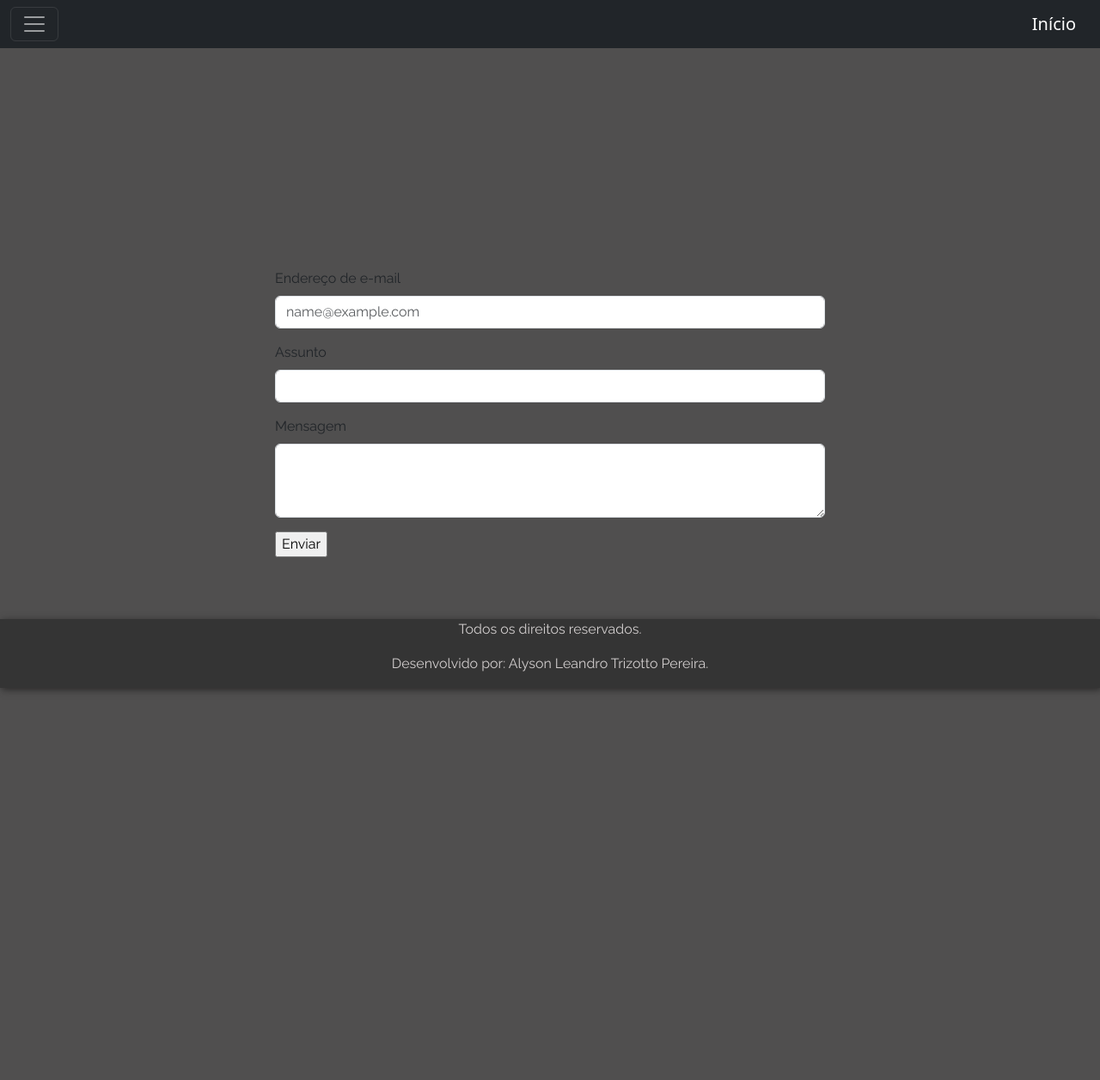
After one commit to AlysonTrizotto/portifolio, a PHP site: page /src/view/form.php in a window 1280 px wide. The commit adds this page. Shown: the whole page at 86% size. Run offline with PHP 8.4, Linux system fonts and the light colour scheme.

Commit message:
SendMail
conserto de bug ao enviar e-mail

```diff
--- a/index.php
+++ b/index.php
@@ -1,8 +1,8 @@
 <?php
 declare(strict_types=1);
 
-require_once __DIR__ . './src/vendor/autoload.php';
+require_once __DIR__ . "/src/vendor/autoload.php";
 
-require_once "./src/view/home.php";
+require_once __DIR__ . "/src/view/home.php";
 
 ?>
--- /dev/null
+++ b/src/view/css/form.css
@@ -0,0 +1,115 @@
+@import url(https://fonts.googleapis.com/css?family=Raleway);
+html{
+    overflow-y: scroll;
+    scroll-snap-type: mandatory;
+}
+
+body {
+    margin: 0;
+    padding: 0;
+    font-family: sans-serif;
+    background: url() no-repeat;
+    background-size: cover;
+
+    font-family: Raleway;
+    box-shadow: 2px 2px 8px rgb(40, 39, 39);
+    background: #636363;
+    height: 100%;
+    width: 100%;
+}
+
+
+footer{
+    position: fixed;
+    left: 0;
+    bottom: 0;
+    width: 100%;
+    height: 80px;
+
+    text-align: center;
+    font-family: Raleway;
+
+    box-shadow: 2px 2px 8px rgb(40, 39, 39);
+    background: #343434;
+}
+
+
+.footer-text{
+    color:rgb(209, 205, 205)
+}
+
+
+::-webkit-scrollbar {
+    width: 8px; /* Scrollbar Thickness */
+    height:15px;
+}
+::-webkit-scrollbar-thumb {
+    background: #22514A;
+}
+::-webkit-scrollbar-track {
+    background: #ffffff; /* Background Color */
+}
+
+
+@media only screen and (max-width: 600px) {
+    .body{
+        flex: 0 0 100%;
+        height: 600px;
+    }
+}
+
+
+@media only screen and (min-width: 600px) {
+    .body{
+        flex: 0 0 100%;
+        height: 600px;
+    }
+}
+
+
+@media only screen and (min-width: 768px) {
+    .body{
+        flex: 0 0 100%;
+        height: 768px;
+    }
+}
+
+
+@media only screen and (min-width: 992px) {
+    .body{
+        flex: 0 0 100%;
+        height: 992px;
+    }
+}
+
+@media only screen and (min-width: 1120px) {
+    .body{
+        flex: 0 0 100%;
+        height: 1120px;
+    }
+}
+
+
+@media only screen and (min-width: 1200px) {
+    .body{
+        flex: 0 0 100%;
+        height: 1200px;
+    }
+}
+
+.body{
+    font-family: Raleway;
+    box-shadow: 2px 2px 8px rgb(40, 39, 39);
+    background: #504f4f;
+
+    display: flex;
+    flex-direction: row;
+    justify-content: center;
+
+}
+
+.body-form{
+    margin-top: 20%;
+    height: 50%;
+    width: 50%;
+}
--- a/src/view/footer.php
+++ b/src/view/footer.php
@@ -1,6 +1,7 @@
 <footer>
   <div>
-    <p>Todos os direitos reservados.</p>
-    <p>Desenvolvido por: Alyson Leandro Trizotto Pereira.</p>
+    <p class="footer-text">Todos os direitos reservados.</p>
+    <p class="footer-text">Desenvolvido por: Alyson Leandro Trizotto Pereira.</p>
   </div>
+  <script src="https://cdn.jsdelivr.net/npm/bootstrap@5.3.0-alpha1/dist/js/bootstrap.bundle.min.js" integrity="sha384-w76AqPfDkMBDXo30jS1Sgez6pr3x5MlQ1ZAGC+nuZB+EYdgRZgiwxhTBTkF7CXvN" crossorigin="anonymous"></script>
 </footer>
--- /dev/null
+++ b/src/view/form.php
@@ -0,0 +1,40 @@
+<!DOCTYPE html>
+<html lang="pt">
+    <head>
+        <meta charset="UTF-8">
+        <meta name="viewport" content="width=device-width, initial-scale=1">
+        <meta http-equiv="X-UA-Compatible" content="ie=edge">
+        <link rel="stylesheet" href="../../src/view/css/form.css">
+        <link href="https://cdn.jsdelivr.net/npm/bootstrap@5.3.0-alpha1/dist/css/bootstrap.min.css" rel="stylesheet" integrity="sha384-GLhlTQ8iRABdZLl6O3oVMWSktQOp6b7In1Zl3/Jr59b6EGGoI1aFkw7cmDA6j6gD" crossorigin="anonymous">
+        <title>Alyson Trizotto</title>
+    </head>
+    <body>
+        <?php
+            $vendor = dirname(__DIR__);
+            include_once $vendor . DIRECTORY_SEPARATOR . "view" . DIRECTORY_SEPARATOR .  "nav.php";
+        ?>
+        <div class="body">
+            <div class="body-form">
+                <form action="../../src/controller/sendMail.php" method="POST">
+                    <div class="mb-3">
+                        <label for="exampleFormControlInput1" class="form-label">Endereço de e-mail</label>
+                        <input name="email" type="email" class="form-control" id="exampleFormControlInput1" placeholder="name@example.com">
+                    </div>
+                    <div class="mb-3">
+                        <label for="exampleFormControlInput1" class="form-label">Assunto</label>
+                        <input name="assunto" class="form-control" id="exampleFormControlTInput1" rows="3"></textarea>
+                    </div>
+                    <div class="mb-3">
+                        <label for="exampleFormControlTextarea1" class="form-label">Mensagem</label>
+                        <textarea name="mensagem" class="form-control" id="exampleFormControlTextarea1" rows="3"></textarea>
+                    </div>
+                    <input class="button" type="submit" name="send-mail" value="Enviar">
+                </form>
+            </div>
+        </div>
+    </body>
+    <?php
+            $vendor = dirname(__DIR__);
+            include_once $vendor . DIRECTORY_SEPARATOR . "view" . DIRECTORY_SEPARATOR . "footer.php";
+    ?>
+</html>
--- a/src/view/nav.php
+++ b/src/view/nav.php
@@ -1,8 +1,25 @@
-<div class="container">
-    <nav id="nav">
-        <a class="menu" href="#">Home</a>
-        <a class="menu" href="#">Sobre</a>
-        <a class="menu" href="#">Blog</a>
-        <a class="menu" href="#">Contato</a>
-    </nav>
-</div>
+<nav class="navbar navbar-dark bg-dark">
+  <div class="container-fluid">
+    <button class="navbar-toggler" type="button" data-bs-toggle="collapse" data-bs-target="#navbarTogglerDemo03" aria-controls="navbarTogglerDemo03" aria-expanded="false" aria-label="Toggle navigation">
+      <span class="navbar-toggler-icon"></span>
+    </button>
+    <a class="navbar-brand" href="../../src/view/home.php">Início</a>
+    <div class="collapse navbar-collapse" id="navbarTogglerDemo03">
+      <ul class="navbar-nav me-auto mb-2 mb-lg-0">
+        <li class="nav-item">
+          <a class="nav-link active" aria-current="page" href="#">Conteúdo</a>
+        </li>
+        <li class="nav-item">
+          <a class="nav-link" href="../../src/view/form.php">Contato</a>
+        </li>
+        <li class="nav-item">
+          <a class="nav-link">Sobre mim</a>
+        </li>
+      </ul>
+      <form class="d-flex" role="search">
+        <input class="form-control me-2" type="search" placeholder="Pesquisar" aria-label="Search">
+        <button class="btn btn-outline-success" type="submit">Pesquisar</button>
+      </form>
+    </div>
+  </div>
+</nav>
```
Also changed, not shown: src/controller/sendMail.php (added, +71 -0 lines), src/view/css/home.css (added, +173 -0 lines), src/view/home.css (deleted, +0 -161 lines), src/view/home.php (+83 -9 lines), src/view/img/icons-github.svg (added), src/view/img/icons-linkedin.svg (added).
